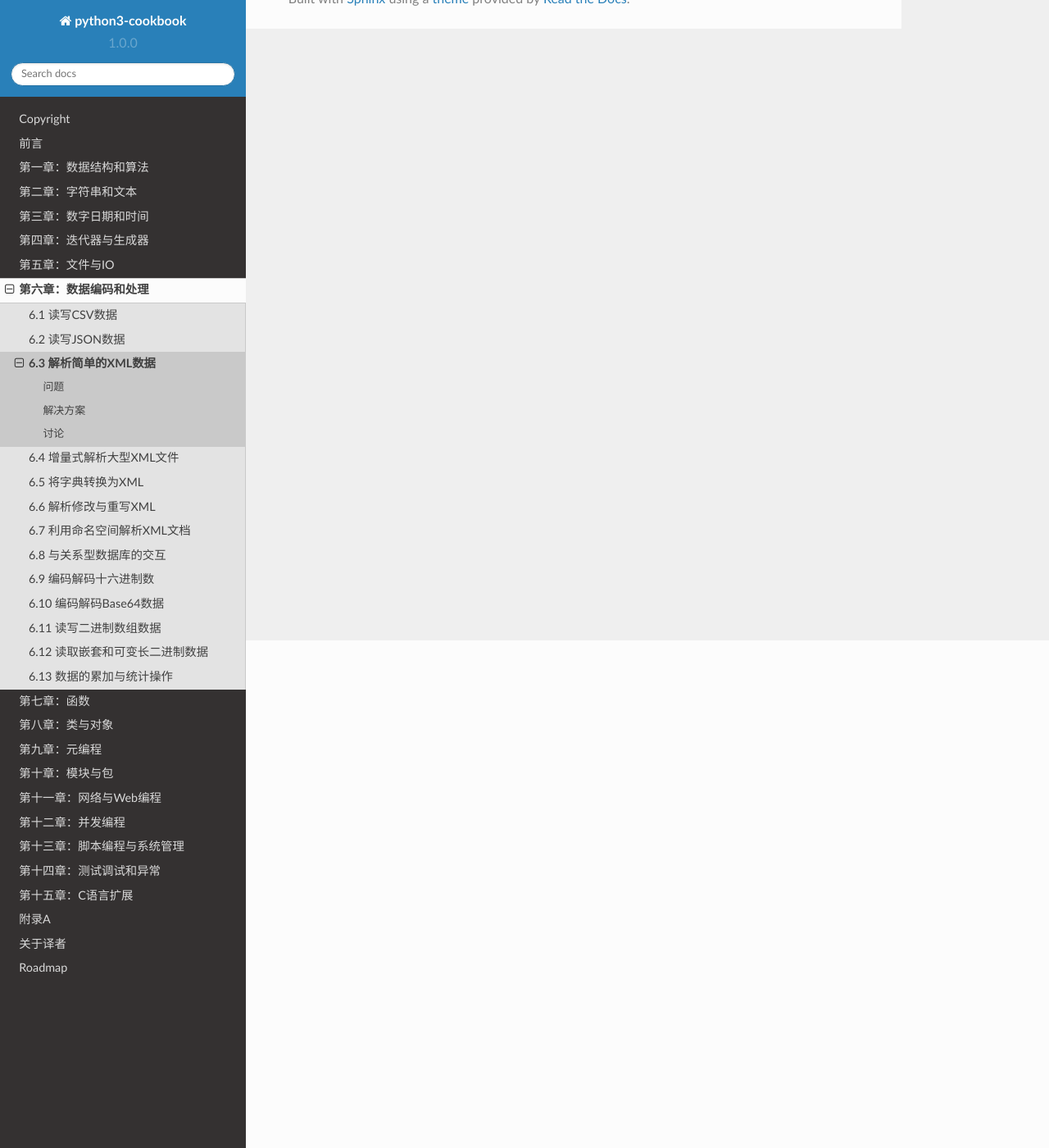
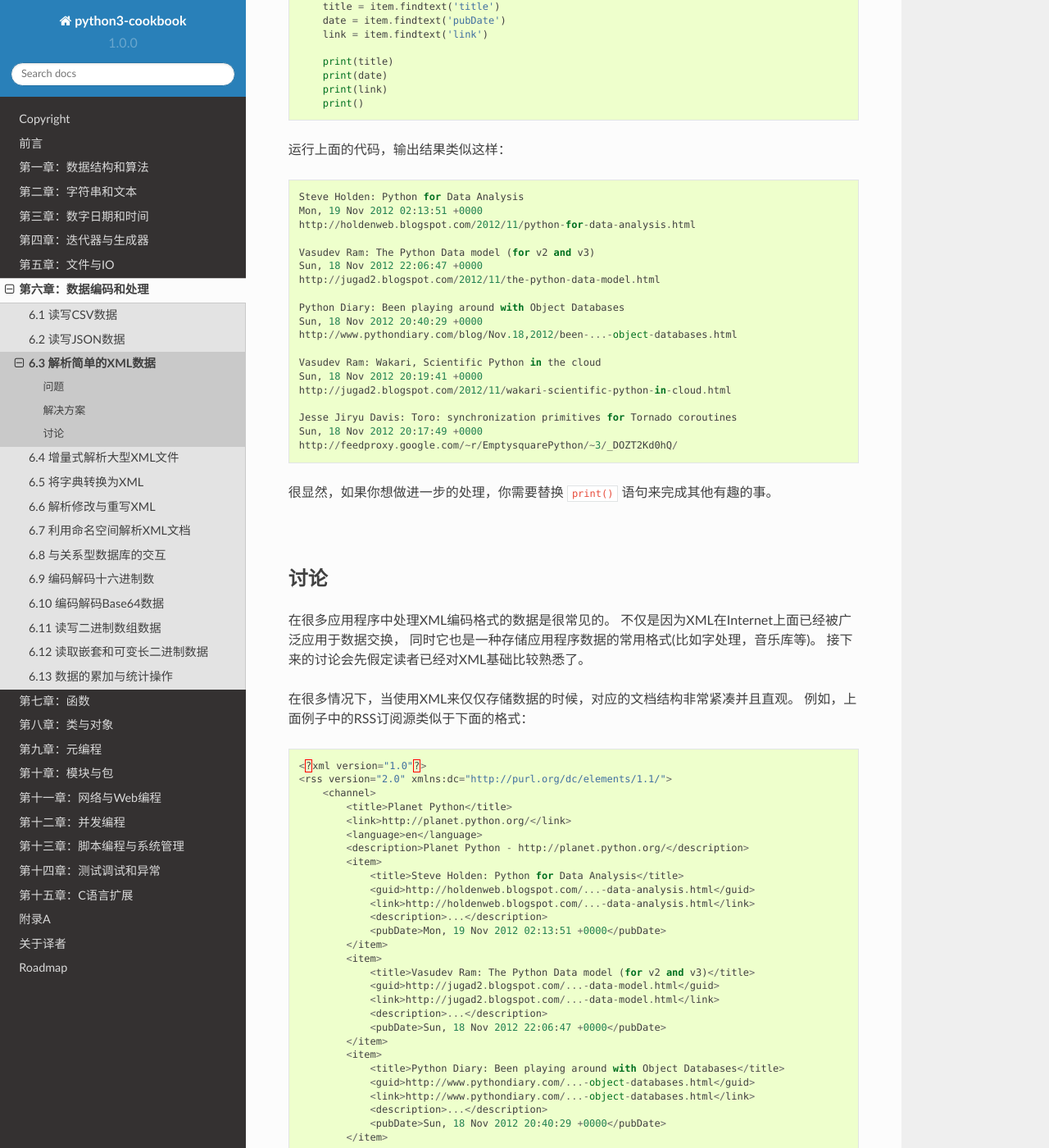
Before and after one commit to yidao620c/python3-cookbook, a Sphinx documentation site: the page built from source/c06/p03_parse_simple_xml_data.rst, in a window 1280 px wide and 1400 px high, scrolled down 619 px. Shown: the whole window at 82% size. Built offline with Sphinx 7.4.7 and the Read the Docs theme 2.0.0, drawn with Linux system fonts in a browser that asks for light colours; some of the changed text lies outside the part shown.

Commit message:
6.3小节完成。

```diff
--- a/source/c06/p03_parse_simple_xml_data.rst
+++ b/source/c06/p03_parse_simple_xml_data.rst
@@ -5,14 +5,137 @@
 ----------
 问题
 ----------
-todo...
+你想从一个简单的XML文档中提取数据。
+
+|
 
 ----------
 解决方案
 ----------
-todo...
+可以使用 ``xml.etree.ElementTree`` 模块从简单的XML文档中提取数据。
+为了演示，假设你想解析Planet Python上的RSS源。下面是相应的代码：
+
+.. code-block:: python
+
+    from urllib.request import urlopen
+    from xml.etree.ElementTree import parse
+
+    # Download the RSS feed and parse it
+    u = urlopen('http://planet.python.org/rss20.xml')
+    doc = parse(u)
+
+    # Extract and output tags of interest
+    for item in doc.iterfind('channel/item'):
+        title = item.findtext('title')
+        date = item.findtext('pubDate')
+        link = item.findtext('link')
+
+        print(title)
+        print(date)
+        print(link)
+        print()
+
+运行上面的代码，输出结果类似这样：
+
+.. code-block:: python
+
+    Steve Holden: Python for Data Analysis
+    Mon, 19 Nov 2012 02:13:51 +0000
+    http://holdenweb.blogspot.com/2012/11/python-for-data-analysis.html
+
+    Vasudev Ram: The Python Data model (for v2 and v3)
+    Sun, 18 Nov 2012 22:06:47 +0000
+    http://jugad2.blogspot.com/2012/11/the-python-data-model.html
+
+    Python Diary: Been playing around with Object Databases
+    Sun, 18 Nov 2012 20:40:29 +0000
+    http://www.pythondiary.com/blog/Nov.18,2012/been-...-object-databases.html
+
+    Vasudev Ram: Wakari, Scientific Python in the cloud
+    Sun, 18 Nov 2012 20:19:41 +0000
+    http://jugad2.blogspot.com/2012/11/wakari-scientific-python-in-cloud.html
+
+    Jesse Jiryu Davis: Toro: synchronization primitives for Tornado coroutines
+    Sun, 18 Nov 2012 20:17:49 +0000
+    http://feedproxy.google.com/~r/EmptysquarePython/~3/_DOZT2Kd0hQ/
+
+很显然，如果你想做进一步的处理，你需要替换 ``print()`` 语句来完成其他有趣的事。
+
+|
 
 ----------
 讨论
 ----------
-todo...
+在很多应用程序中处理XML编码格式的数据是很常见的。
+不仅是因为XML在Internet上面已经被广泛应用于数据交换，
+同时它也是一种存储应用程序数据的常用格式(比如字处理，音乐库等)。
+接下来的讨论会先假定读者已经对XML基础比较熟悉了。
+
+在很多情况下，当使用XML来仅仅存储数据的时候，对应的文档结构非常紧凑并且直观。
+例如，上面例子中的RSS订阅源类似于下面的格式：
+
+.. code-block:: python
+
+    <?xml version="1.0"?>
+    <rss version="2.0" xmlns:dc="http://purl.org/dc/elements/1.1/">
+        <channel>
+            <title>Planet Python</title>
+            <link>http://planet.python.org/</link>
+            <language>en</language>
+            <description>Planet Python - http://planet.python.org/</description>
+            <item>
+                <title>Steve Holden: Python for Data Analysis</title>
+                <guid>http://holdenweb.blogspot.com/...-data-analysis.html</guid>
+                <link>http://holdenweb.blogspot.com/...-data-analysis.html</link>
+                <description>...</description>
+                <pubDate>Mon, 19 Nov 2012 02:13:51 +0000</pubDate>
+            </item>
+            <item>
+                <title>Vasudev Ram: The Python Data model (for v2 and v3)</title>
+                <guid>http://jugad2.blogspot.com/...-data-model.html</guid>
+                <link>http://jugad2.blogspot.com/...-data-model.html</link>
+                <description>...</description>
+                <pubDate>Sun, 18 Nov 2012 22:06:47 +0000</pubDate>
+            </item>
+            <item>
+                <title>Python Diary: Been playing around with Object Databases</title>
+                <guid>http://www.pythondiary.com/...-object-databases.html</guid>
+                <link>http://www.pythondiary.com/...-object-databases.html</link>
+                <description>...</description>
+                <pubDate>Sun, 18 Nov 2012 20:40:29 +0000</pubDate>
+            </item>
+            ...
+        </channel>
+    </rss>
+
+``xml.etree.ElementTree.parse()`` 函数解析整个XML文档并将其转换成一个文档对象。
+然后，你就能使用 ``find()`` 、``iterfind()`` 和 ``findtext()`` 等方法来搜索特定的XML元素了。
+这些函数的参数就是某个指定的标签名，例如 ``channel/item`` 或 ``title`` 。
+
+每次指定某个标签时，你需要遍历整个文档结构。每次搜索操作会从一个起始元素开始进行。
+同样，每次操作所指定的标签名也是起始元素的相对路径。
+例如，执行 ``doc.iterfind('channel/item')`` 来搜索所有在 ``channel`` 元素下面的 ``item`` 元素。
+``doc`` 代表文档的最顶层(也就是第一级的 ``rss`` 元素)。
+然后接下来的调用 ``item.findtext()`` 会从已找到的 ``item`` 元素位置开始搜索。
+
+``ElementTree`` 模块中的每个元素有一些重要的属性和方法，在解析的时候非常有用。
+``tag`` 属性包含了标签的名字，``text`` 属性包含了内部的文本，而 ``get()`` 方法能获取属性值。例如：
+
+.. code-block:: python
+
+    >>> doc
+    <xml.etree.ElementTree.ElementTree object at 0x101339510>
+    >>> e = doc.find('channel/title')
+    >>> e
+    <Element 'title' at 0x10135b310>
+    >>> e.tag
+    'title'
+    >>> e.text
+    'Planet Python'
+    >>> e.get('some_attribute')
+    >>>
+
+有一点要强调的是 ``xml.etree.ElementTree`` 并不是XML解析的唯一方法。
+对于更高级的应用程序，你需要考虑使用 ``lxml`` 。它使用了和ElementTree同样的编程接口，
+因此上面的例子同样也适用于lxml。你只需要将刚开始的import语句换成 ``lxml.etree import parse`` 就行了。
+``lxml`` 完全遵循XML标准，并且速度也非常快，同时还支持验证，XSLT和XPath等特性。
```
Also changed, not shown: 3 other files.
